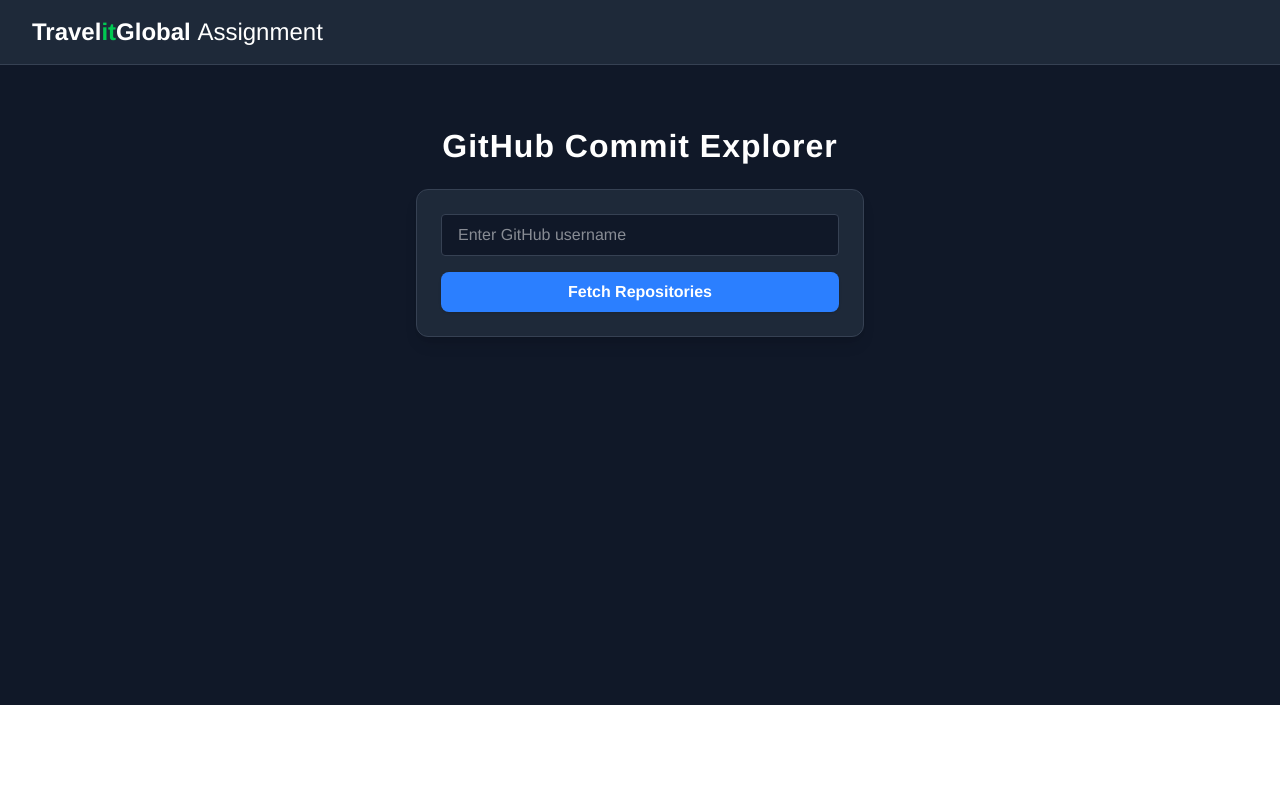
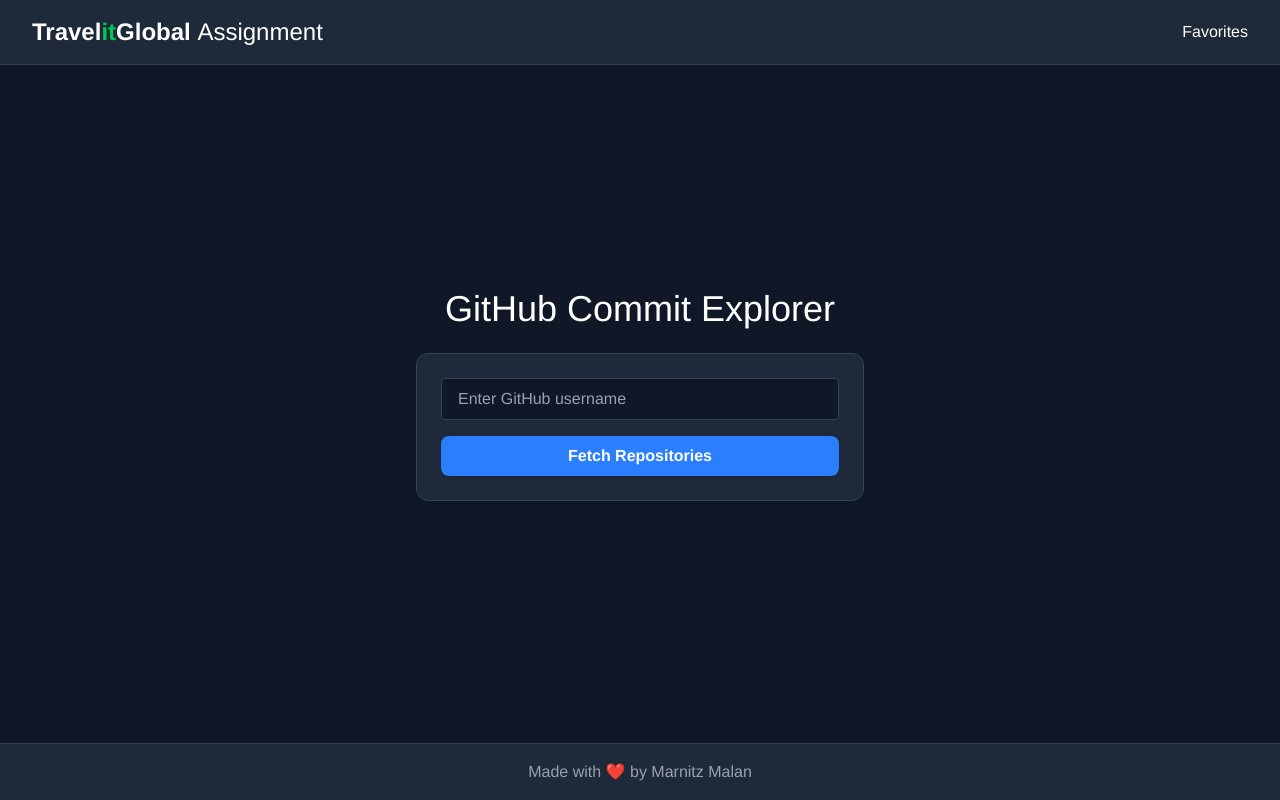
Before and after one commit to MarnitzDev/travel-it-global-test, a Vue app: page / in a window 1280 px wide. Built offline with nearby package versions, Linux system fonts and the light colour scheme; no server answers; the HTML template or start-up script is replaced by a standard one.

Commit message:
spit favorites into own View

```diff
--- a/src/App.vue
+++ b/src/App.vue
@@ -1,45 +1,24 @@
 <script setup lang="ts">
 import AppHeader from './components/AppHeader.vue';
+import AppFooter from './components/AppFooter.vue';
 </script>
 
 <template>
+  <div class="bg-gray-900 min-h-screen text-white flex flex-col">
     <AppHeader />
-  <main class="bg-gray-900">
+    <main class="flex-1">
       <div class="container">
         <router-view />
       </div>
     </main>
+    <AppFooter />
+  </div>
 </template>
 
 <style lang="scss">
-
-.header-content {
-  max-width: 1200px;
-  margin: 0 auto;
-  display: flex;
-  align-items: center;
-  justify-content: center;
-  padding: 0 2em;
-}
-h1 {
-  font-size: 2rem;
-  font-weight: 700;
-  margin: 0;
-  letter-spacing: 1px;
-}
-nav {
-  display: flex;
-  align-items: center;
-  justify-content: center;
-}
-nav a {
-  color: #ffffff;
-  text-decoration: none;
-}
 .container {
   max-width: 1200px;
   margin: 0 auto;
   padding: 2em 1em;
-  min-height: 80vh;
 }
 </style>
--- a/src/assets/styling/main.scss
+++ b/src/assets/styling/main.scss
@@ -5,11 +5,15 @@ body {
   padding: 0;
   font-family: Helvetica, Arial, sans-serif;
   color: #fff;
+  min-height: 100vh;
 }
 
 input {
   @apply w-full px-4 py-2 rounded bg-gray-900 text-white border border-gray-700 focus:outline-none focus:ring-1 focus:ring-blue-400;
 }
+input::placeholder {
+  @apply text-gray-400;
+}
 
 button {
   @apply px-4 py-2 rounded-lg font-semibold bg-blue-500 text-white shadow hover:bg-blue-600 hover:cursor-pointer transition-colors duration-200 focus:outline-none focus:ring-2 focus:ring-blue-400 disabled:opacity-50 disabled:cursor-not-allowed;
--- /dev/null
+++ b/src/components/AppFooter.vue
@@ -0,0 +1,5 @@
+<template>
+  <footer class="w-full py-4 bg-gray-800 text-center text-gray-400 border-t border-gray-700">
+  <span>Made with <span class="text-red-500">❤️</span> by Marnitz Malan</span>
+  </footer>
+</template>
--- a/src/components/AppHeader.vue
+++ b/src/components/AppHeader.vue
@@ -7,6 +7,9 @@
           Travel<span class="text-green-500">it</span>Global <span class="font-normal"> Assignment</span>
         </router-link>
       </div>
+      <div>
+        <router-link to="/favorites" class="btn-primary ml-4">Favorites</router-link>
+      </div>
     </div>
     </div>
   </header>
--- a/src/router/index.ts
+++ b/src/router/index.ts
@@ -1,6 +1,8 @@
 import { createRouter, createWebHistory } from 'vue-router'
 import HomeView from '../views/HomeView.vue';
+
 import RepoView from '../views/RepoView.vue';
+import FavoritesView from '../views/FavoritesView.vue';
 
 const router = createRouter({
   history: createWebHistory(import.meta.env.BASE_URL),
@@ -15,6 +17,11 @@ const router = createRouter({
       name: 'repos',
       component: RepoView,
     },
+    {
+      path: '/favorites',
+      name: 'favorites',
+      component: FavoritesView,
+    },
   ],
 })
 
--- /dev/null
+++ b/src/views/FavoritesView.vue
@@ -0,0 +1,34 @@
+<script setup lang="ts">
+import { useGithubStore } from '../stores/github';
+const store = useGithubStore();
+
+// Optionally, add logic for removing favorites or viewing details
+</script>
+
+<template>
+  <div class="max-w-3xl mx-auto mt-10">
+    <h1 class="text-3xl font-bold mb-6 text-center">Favorite Commits</h1>
+    <div v-if="store.favorites.length === 0" class="text-gray-400 text-center py-8">
+      No favorites yet.
+    </div>
+    <ul v-else class="space-y-4">
+      <li v-for="fav in store.favorites" :key="fav.sha" class="bg-gray-800 rounded-lg p-4 border border-gray-700 shadow overflow-x-auto">
+        <div class="flex flex-col md:flex-row md:items-center md:justify-between gap-2">
+          <div class="min-w-0">
+            <div class="font-semibold text-primary-500 break-words">{{ fav.repository?.name }}</div>
+            <div class="text-lg font-mono text-white break-words truncate max-w-full">{{ fav.commit.message }}</div>
+            <div class="text-sm text-gray-400 mt-1 break-words">
+              by {{ fav.author?.login || fav.commit.author.name }} on {{ fav.commit.author.date }}
+            </div>
+          </div>
+          <div class="mt-2 md:mt-0 flex items-center space-x-2">
+            <button @click="store.removeFavorite(fav.sha)" class="btn-danger px-3 py-1 rounded hover:bg-red-700 transition-colors">Remove</button>
+          </div>
+        </div>
+      </li>
+    </ul>
+  </div>
+</template>
+
+<style scoped>
+</style>
--- a/src/views/HomeView.vue
+++ b/src/views/HomeView.vue
@@ -7,7 +7,9 @@ const router = useRouter();
 const store = useGithubStore();
 
 const username = ref<string>('');
+
 const validationError = ref<string | null>(null);
+const loading = ref(false);
 
 async function fetchRepos() {
   if (!username.value.trim()) {
@@ -15,7 +17,9 @@ async function fetchRepos() {
     return;
   }
   validationError.value = null;
+  loading.value = true;
   await store.fetchRepos(username.value);
+  loading.value = false;
   if (!store.error) {
     router.push({ name: 'repos', params: { username: username.value } });
   }
@@ -23,29 +27,24 @@ async function fetchRepos() {
 </script>
 
 <template>
-    <div class="home">
-    <h1
-      class="mb-3 md:mb-4 text-2xl md:text-4xl"
-    >
-      GitHub Commit Explorer
-    </h1>
+    <div class="text-center mx-auto mt-8 mb-8">
+      <h1 class="mt-48 mb-6 text-2xl md:text-4xl">GitHub Commit Explorer</h1>
     <div class="mx-auto max-w-md bg-gray-800 rounded-xl shadow-lg p-6 border border-gray-700">
       <form @submit.prevent="fetchRepos">
         <input v-model="username" placeholder="Enter GitHub username" class="w-full" />
-        <button type="submit" class="btn-primary mt-4 w-full">Fetch Repositories</button>
+        <button type="submit" class="btn-primary mt-4 w-full" :disabled="loading">
+          <span v-if="loading" class="inline-flex items-center justify-center">
+            <svg class="animate-spin h-5 w-5 mr-2 text-white" xmlns="http://www.w3.org/2000/svg" fill="none" viewBox="0 0 24 24">
+              <circle class="opacity-25" cx="12" cy="12" r="10" stroke="currentColor" stroke-width="4"></circle>
+              <path class="opacity-75" fill="currentColor" d="M4 12a8 8 0 018-8v4a4 4 0 00-4 4H4z"></path>
+            </svg>
+            Loading...
+          </span>
+          <span v-else>Fetch Repositories</span>
+        </button>
         <p v-if="validationError" class="error mt-2 text-red-400">{{ validationError }}</p>
         <p v-if="store.error" class="error mt-2 text-red-400">{{ store.error }}</p>
       </form>
     </div>
   </div>
 </template>
-
-<style lang="scss" scoped>
-.home {
-    text-align: center;
-    margin: 2rem auto;
-}
-.home h1 {
-    margin-bottom: 1.5rem;
-}
-</style>
--- a/src/views/RepoView.vue
+++ b/src/views/RepoView.vue
@@ -49,7 +49,6 @@ function formatDate(date: string) {
 			<div v-if="store.error" class="error-banner">{{ store.error }}</div>
 			<div class="main-content">
 			<section class="repos">
-				<h2 class="repos-title">Repositories</h2>
 				<ul v-if="store.repos.length" class="repos-list">
 					<li v-for="repo in store.repos" :key="repo.name" :class="['repo-card', { selected: selectedRepo === repo.name }]">
 						<div class="repo-header">
@@ -118,21 +117,7 @@ function formatDate(date: string) {
 				<p v-else class="no-repos">No repositories found.</p>
 			</section>
 
-			<section class="favorites">
-				<h2>Favorite Commits</h2>
-				<ul v-if="store.favorites.length" class="favorites-list">
-                    <li v-for="commit in store.favorites" :key="commit.sha" class="favorite-item">
-                        <div class="favorite-message">{{ commit.commit.message }}</div>
-                        <div class="favorite-meta">
-                            <span><strong>Author:</strong> {{ commit.author?.login || commit.commit.author.name }}</span><br />
-                            <span><strong>Date:</strong> {{ formatDate(commit.commit.author.date) }}</span>
-                            <span v-if="commit.repository?.name"><br /><strong>Repo:</strong> {{ commit.repository.name }}</span>
-                        </div>
-                        <button @click="store.removeFavorite(commit.sha)" class="btn-danger remove-btn">Delete</button>
-					</li>
-				</ul>
-				<p v-else>No favorites yet.</p>
-			</section>
+
 
 		</div>
 	</div>
```
Lines whose indentation alone changed are shown as unchanged.
